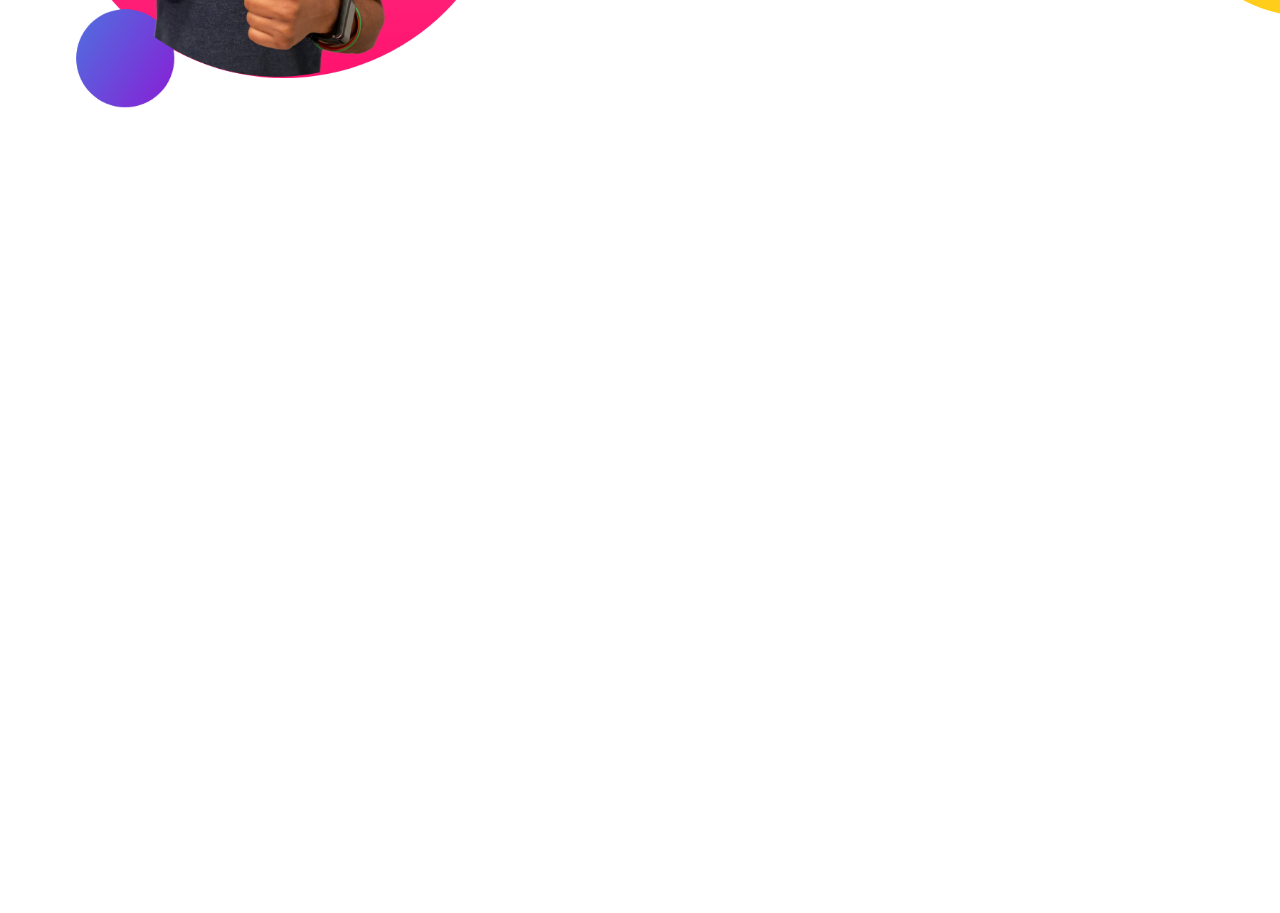
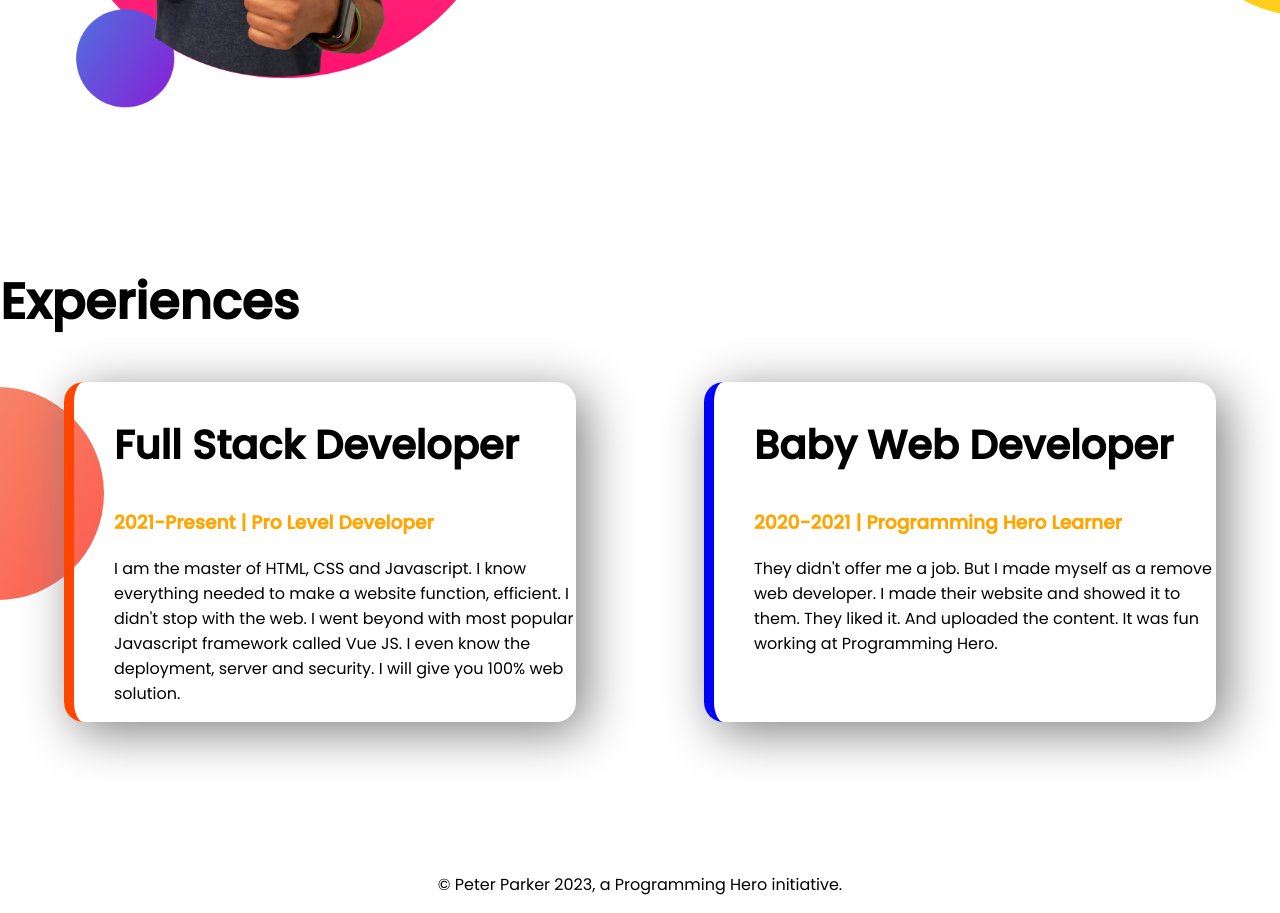
Before and after one commit to sadimul1993/developers-portfolio, a plain HTML site: page index.html in a window 1280 px wide. Shown: the part 1041-1954 px from the top of the page. Before the commit the page ends 1306 px from the top, so only its background shows below. Drawn offline with Linux system fonts and the light colour scheme.

Commit message:
added footer

```diff
--- a/index.html
+++ b/index.html
@@ -14,7 +14,7 @@
 </head>
 
 <body>
-    <section class="top-banner">
+    <section class="top-banner flexible-container">
         <div class="half-width">
             <h1>Welcome To</h1>
         <h1><span class="orange-colour">Jhankar Mahbub</span> World</h1>
@@ -28,7 +28,7 @@
         <img src="images/jhankar.png" alt="">
        </div>
     </section>
-    <section class="dream-big">
+    <section class="dream-big flexible-container">
         <div class="half-width">
             <img src="images/jhankar2.png" alt="">
         </div>
@@ -40,6 +40,27 @@
         </div>
     </section>
 
+    <section class="experience-area">
+        <h1>Experiences</h1>
+        <div class="flexible-container">
+            <div id="full-stack-developer" class="experience-item">
+                <h2>Full Stack Developer</h2>
+                <h3 class="orange-colour">2021-Present | Pro Level Developer</h3>
+                <p>I am the master of HTML, CSS and Javascript. I know everything needed to make a website function, efficient. I didn't stop with the web. I went beyond with most popular Javascript framework called Vue JS. I even know the deployment, server and security. I will give you 100% web solution.</p>
+            </div>
+            <div id="baby-web-developer" class="experience-item">
+                <h2>Baby Web Developer</h2>
+                <h3 class="orange-colour">2020-2021 | Programming Hero Learner
+                </h3>
+                <p>They didn't offer me a job. But I made myself as a remove web developer. I made their website and showed it to them. They liked it. And uploaded the content. It was fun working at Programming Hero.
+
+                </p>
+            </div>
+        </div>
+    </section>
+
 </body>
-
+<footer>
+    <p>© Peter Parker 2023, a Programming Hero initiative.</p>
+</footer>
 </html>
--- a/style.css
+++ b/style.css
@@ -7,12 +7,14 @@ body {
 h1 {
     font-size: 50px;
 }
-
+h2{
+    font-size: 40px;
+}
 .orange-colour {
     color: orange;
 }
 
-section {
+.flexible-container {
     display: flex;
     margin-bottom: 150px;
 }
@@ -48,3 +50,26 @@ section {
 .padding{
     padding-right: 100px;
 }
+.experience-area{
+    background-image: url(images/exp-bg.png);
+    background-repeat: no-repeat;
+    background-position: left;
+}
+.experience-item{
+    width: 40%;
+    margin-left: 5%;
+    margin-right: 5%;
+    padding-left: 40px;
+    border-radius: 20px;
+    box-shadow: 10px 10px 50px gray;
+}
+#full-stack-developer{
+    border-left: 10px solid orangered;
+}
+#baby-web-developer{
+   border-left: 10px solid blue;
+}
+
+footer p{
+    text-align: center;
+}
```
